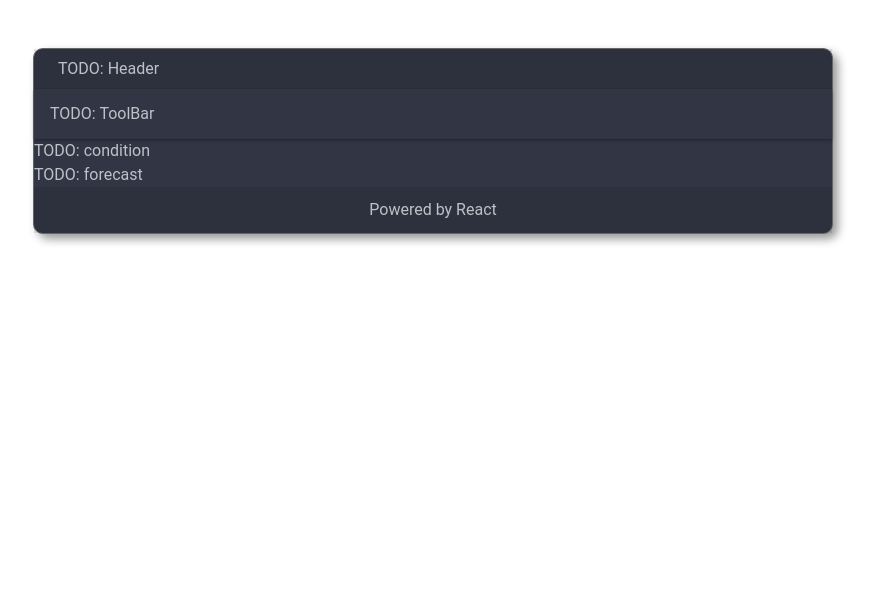
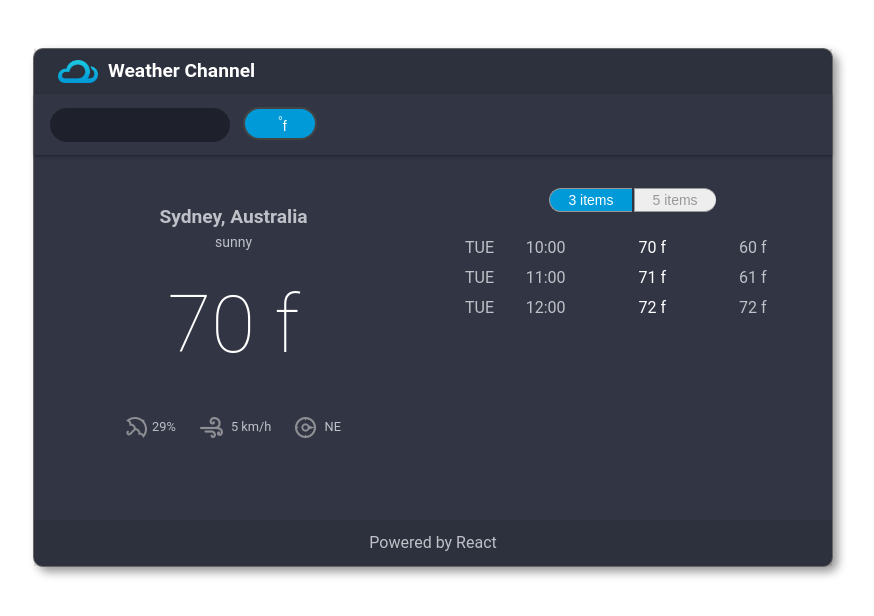
Before and after one commit to herotl111/JRAcademy-weather-app, a React (Create React App) app: page / in a window 1280 px wide. Shown: the top 616 px of the page, without its empty margins (207-1081 px from the left). Built offline with nearby package versions, Linux system fonts and the light colour scheme.

Commit message:
add data connection v1.0

```diff
--- a/src/components/CityCondition.jsx
+++ b/src/components/CityCondition.jsx
@@ -1,10 +1,39 @@
 import React from 'react';
+import iconUmberella from '../images/icon-umberella.png';
+import iconWind from '../images/icon-wind.png'
+import iconCompass from '../images/icon-compass.png'
 
 const Forecast = (props) => {
+
+    const {city, weather, temp, humidity, windSpeed, windDirection} = props.conditionData;
+
+    let tempDisplay;
+    if (props.celsius) {
+        tempDisplay = temp.c + ' c';
+    } else {
+        tempDisplay = temp.f + ' f';
+    }
+
     return (
-        <section class="wearher-condition">
-        TODO: condition
+        <div>
+        <section className="weather-condition">
+            <div className="weather-condition__location">{city}</div>
+            <div style={{textAlign: 'center', fontSize: 14 + 'px'}}>{weather}</div>
+            <div className="weather-condition__temp">{tempDisplay}</div>
+            <div className="weather-condition__desc">
+                <div>
+                    <img src={iconUmberella} />
+                    <span className="citem">{humidity}%</span>
+                </div>
+                <div>
+                    <img src={iconWind} /> <span className="citem">{windSpeed} km/h</span>
+                </div>
+                <div>
+                <img src={iconCompass} /> <span className="citem">{windDirection}</span>
+                </div>
+            </div>
         </section>
+        </div>
     );
 }
 
--- a/src/components/Forecast.jsx
+++ b/src/components/Forecast.jsx
@@ -1,10 +1,73 @@
 import React from 'react';
 
+
 const Forecast = (props) => {
+
     return (
-        <section class="wearher-forecast">
-        TODO: forecast
-        </section>
+        <div>
+            <section className="weather-forecast">
+                <div className="forecast__switch">
+                    {/* <button className="forecast__switch_0 switch-active" onClick={props.selectQuantityAsThree}>3 items</button>
+                    <button className="forecast__switch_1" onClick={props.selectQuantityAsFive}>5 items</button> */}
+                    <button
+                        className={(props.displayQuantity === 3) ? ('forecast__switch_0 switch-active') : ('forecast__switch_0')}
+                        onClick={props.selectQuantityAsThree}>3 items
+                    </button>
+                    <button
+                        className={(props.displayQuantity === 5) ? ('forecast__switch_1 switch-active') : ('forecast__switch_1')}
+                        onClick={props.selectQuantityAsFive}>5 items
+                    </button>
+                </div>
+
+                <Row forecastData = {props.forecastData} celsius = {props.celsius} displayQuantity = {props.displayQuantity} index = {0}/>
+                <Row forecastData = {props.forecastData} celsius = {props.celsius} displayQuantity = {props.displayQuantity} index = {1}/>
+                <Row forecastData = {props.forecastData} celsius = {props.celsius} displayQuantity = {props.displayQuantity} index = {2}/>
+                <Row forecastData = {props.forecastData} celsius = {props.celsius} displayQuantity = {props.displayQuantity} index = {3}/>
+                <Row forecastData = {props.forecastData} celsius = {props.celsius} displayQuantity = {props.displayQuantity} index = {4}/>
+
+            </section>
+        </div>
+    );
+}
+
+const Row = (props) => {
+    // 以下写法对于数组对象不起作用？
+    //const {weekday, time, high, low} = props.forecastData;
+
+    const {forecastData, celsius, index, displayQuantity} = props;
+
+    let displaySetting;
+    if ((index + 1) <= displayQuantity) {
+        displaySetting = {display: 'flex'};
+    } else {
+        displaySetting = {display: 'none'};
+    }
+
+    let tempHighDisplay = [];
+    let tempLowDisplay = [];
+    if (celsius === true) {
+
+        for (let i in forecastData) {
+            tempHighDisplay[i] = forecastData[i].high.C + ' c';
+            tempLowDisplay[i] = forecastData[i].low.C + ' c';
+        }
+
+    } else {
+        for (let i in forecastData) {
+            tempHighDisplay[i] = forecastData[i].high.F + ' f';
+            tempLowDisplay[i] = forecastData[i].low.F + ' f';
+        }
+    }
+
+    return (
+        <div className="weather-forecast__row" style = {displaySetting}>
+            <span className="weather-forecast__day">{forecastData[index].weekday}</span>
+            <span className="weather-forecast__icon">
+            <i className="fa fa-clock-o"></i> {forecastData[index].time}
+            </span>
+            <span className="weather-forecast__high">{tempHighDisplay[index]}</span>
+            <span className="weather-forecast__low">{tempLowDisplay[index]}</span>
+        </div>
     );
 }
 
--- a/src/components/Header.jsx
+++ b/src/components/Header.jsx
@@ -1,9 +1,11 @@
 import React from 'react';
+import imgLogo from '../images/logo.png';
 
 const Header = (props) => {
     return (
         <header>
-            TODO: Header
+            <img className="header__logo" src={imgLogo} />
+            <h1 className="header__title">Weather Channel</h1>
         </header>
     );
 }
--- a/src/components/Toolbar.jsx
+++ b/src/components/Toolbar.jsx
@@ -3,7 +3,19 @@ import React from 'react';
 const Toolbar = (props) => {
     return (
         <nav>
-            TODO: ToolBar
+          <div style={{flex:1}}>
+          <input className="search-input" />
+          <button className="search-btn"><i className="fa fa-search"></i></button>
+          {/* 如何而设置动画效果？？ */}
+          <button className="temp-switch" onClick={props.toggle} >
+            <i
+              className="fa fa-thermometer-empty"
+              aria-hidden="true"
+              style={{paddingRight:5 + 'px'}}
+            ></i>
+            <sup>&deg;</sup>{props.degreeUnit}
+          </button>
+        </div>
         </nav>
     );
 }
--- a/src/components/WeatherChannel.jsx
+++ b/src/components/WeatherChannel.jsx
@@ -4,14 +4,76 @@ import Toolbar from './Toolbar';
 import CityCondition from './CityCondition';
 import Forecast from './Forecast';
 
+const mockConditionData = {
+    city: 'Sydney, Australia',
+    weather: 'sunny',
+    temp: {c:29, f:70},
+    humidity: 29,
+    windSpeed: 5,
+    windDirection:'NE',
+ };
+
+ const mockForecastData = [
+    {weekday:'Tue', time:'10:00', high:{C:29, F:70}, low:{C:26, F:60}},
+    {weekday:'Tue', time:'11:00', high:{C:29.1, F:71}, low:{C:26.1, F:61}},
+    {weekday:'Tue', time:'12:00', high:{C:29.2, F:72}, low:{C:26.2, F:72}},
+    {weekday:'Tue', time:'13:00', high:{C:29.3, F:73}, low:{C:26.3, F:73}},
+    {weekday:'Tue', time:'14:00', high:{C:29.4, F:74}, low:{C:26.4, F:74}},
+    {weekday:'Tue', time:'15:00', high:{C:29.5, F:75}, low:{C:26.5, F:75}},
+    {weekday:'Tue', time:'16:00', high:{C:29.6, F:76}, low:{C:26.6, F:76}},
+ ];
+
+
 export default class WeatherChannel extends Component{
+    constructor(props) {
+        super(props);
+        this.state = {celsius: false, quantity: 3};
+    }
+
     render(){
         return(
             <main>
-                <Toolbar />
-                <CityCondition />
-                <Forecast />
+                <Toolbar toggle = {this.toggle} degreeUnit = {this.state.celsius?'c':'f'}/>
+                <CityCondition conditionData = {mockConditionData} celsius = {this.state.celsius}/>
+                <Forecast
+                    selectQuantityAsThree = {this.selectQuantityAsThree}
+                    selectQuantityAsFive = {this.selectQuantityAsFive}
+                    forecastData = {mockForecastData}
+                    displayQuantity = {this.state.quantity}
+                    celsius = {this.state.celsius}
+                />
             </main>
         );
     }
+
+    // ！！！！！！！！！！！！！！！！！！!这样写不更新显示！！！！！！！！！！！！！！！！！！！！！
+    // toggle = () => {
+    //     if (this.state.celsius === true) {
+    //         this.state.celsius = false;
+    //     } else {
+    //         this.state.celsius = true;
+    //     }
+    //     console.log('this.state.celsius:' + this.state.celsius);
+    // };
+
+    // 可以正常工作, 一定要setState
+    toggle = () => {
+        this.state.celsius === true? this.setState({celsius: false}) : this.setState({celsius: true});
+    };
+
+    // 也可以正常工作，但似乎没必要
+    // toggle = () => {
+    //     this.setState((preState, props) => {
+    //         return preState.celsius === true ? {celsius: false} : {celsius: true};
+    //     });
+    // };
+
+    selectQuantityAsThree = () => {
+        this.setState({quantity: 3});
+    }
+
+    selectQuantityAsFive = () => {
+        this.setState({quantity: 5});
+    }
+
 }
--- a/src/styles/main.css
+++ b/src/styles/main.css
@@ -36,6 +36,7 @@
     padding: 8px 30px;
   }
 }
+
 @media only screen and (min-width: 480px) {
   .weather-condition,
   .weather-forecast {
@@ -92,17 +93,25 @@
   color: #fff;
   cursor: pointer;
   border-radius: 30px;
-    /* border: 2px solid #999999; */
+  border: 2px solid #444;
   background-color: #009ad8;
   font-size: 0.9rem;
-    margin-left: 35px;
+  margin-left: 40px;
   padding: 5px 28px 5px 28px;
 }
+.temp-switch__toggle {
+  /* transform: rotateY(90deg);
+  transition: transform 1s; */
+  display: none;
+  color: #f00;
+}
+
 /* end tool bar */
 
-  /* .weather-condition {
+.weather-condition {
   margin-bottom: 50px;
-  } */
+}
+
 .weather-condition__location {
   margin-top: 3rem;
   text-align: center;
```
Also changed, not shown: 1 other file (tests, documents, lock files or other folders). Lines whose indentation alone changed are shown as unchanged.
